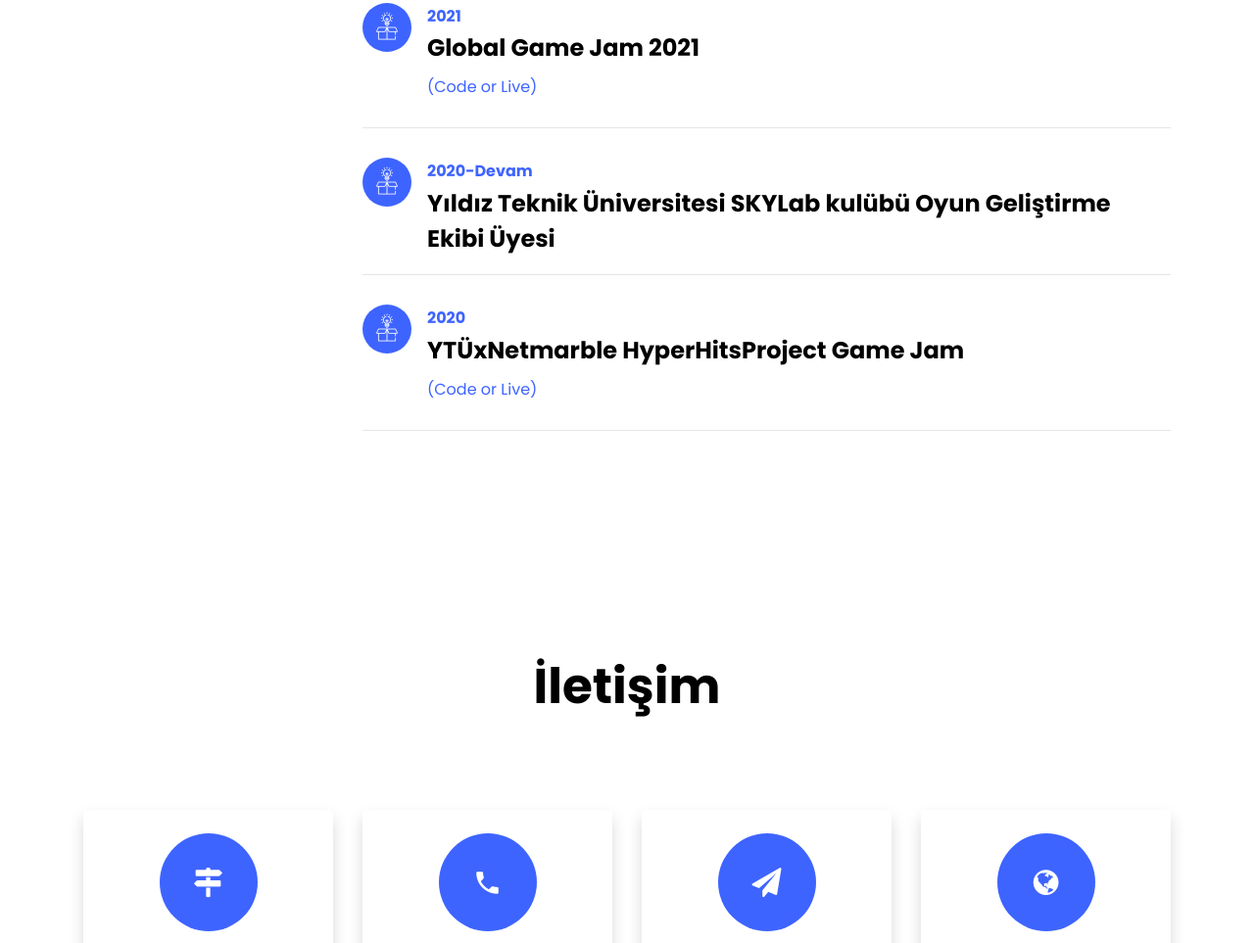
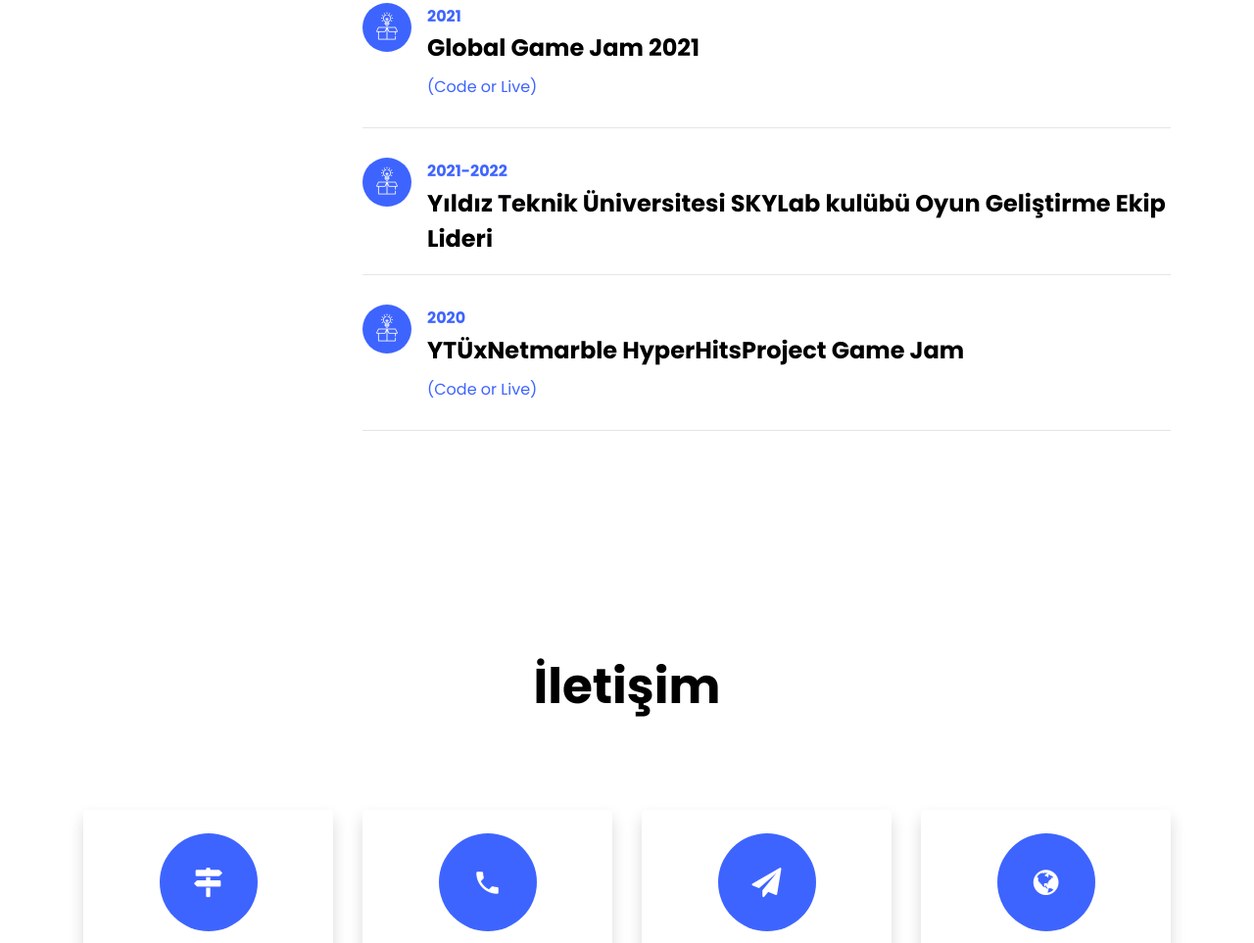
Before and after one commit to UlascanKilic/ulascankilic.github.io, a plain HTML site: page index.html in a window 1280 px wide. Shown: the part 6010-6973 px from the top of the page at 98% size. Drawn offline with Linux system fonts and the light colour scheme; files whose address does not match are found by name.

Commit message:
club update

```diff
--- a/index.html
+++ b/index.html
@@ -493,8 +493,8 @@
 									<span class="flaticon-ideas"></span>
 								</div>
 								<div class="text pl-3">
-									<span class="date">2020-Devam</span>
-									<h2>Yıldız Teknik Üniversitesi SKYLab kulübü Oyun Geliştirme Ekibi Üyesi</h2>
+									<span class="date">2021-2022</span>
+									<h2>Yıldız Teknik Üniversitesi SKYLab kulübü Oyun Geliştirme Ekip Lideri</h2>
 
 								</div>
 							</div>
```
